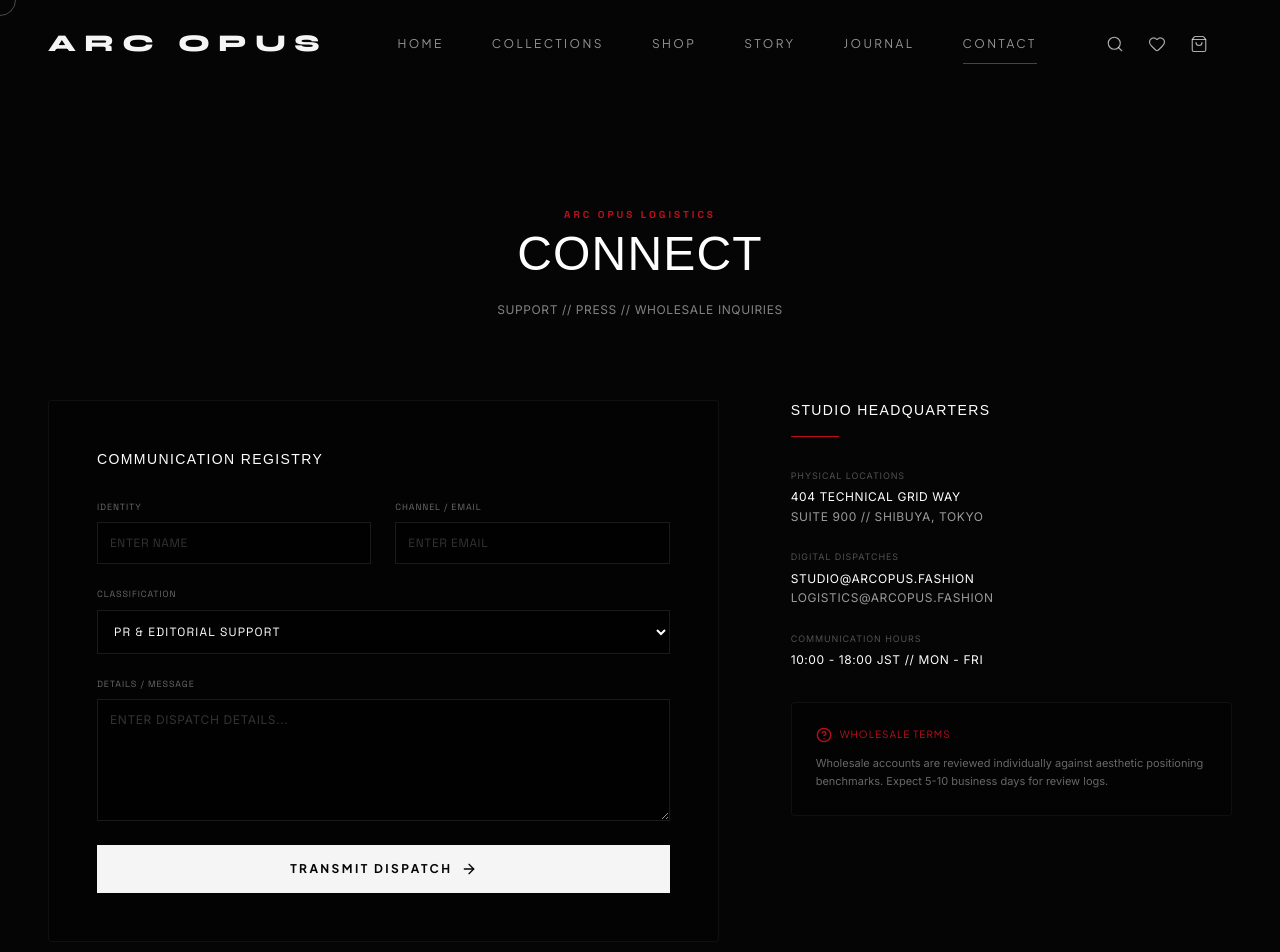
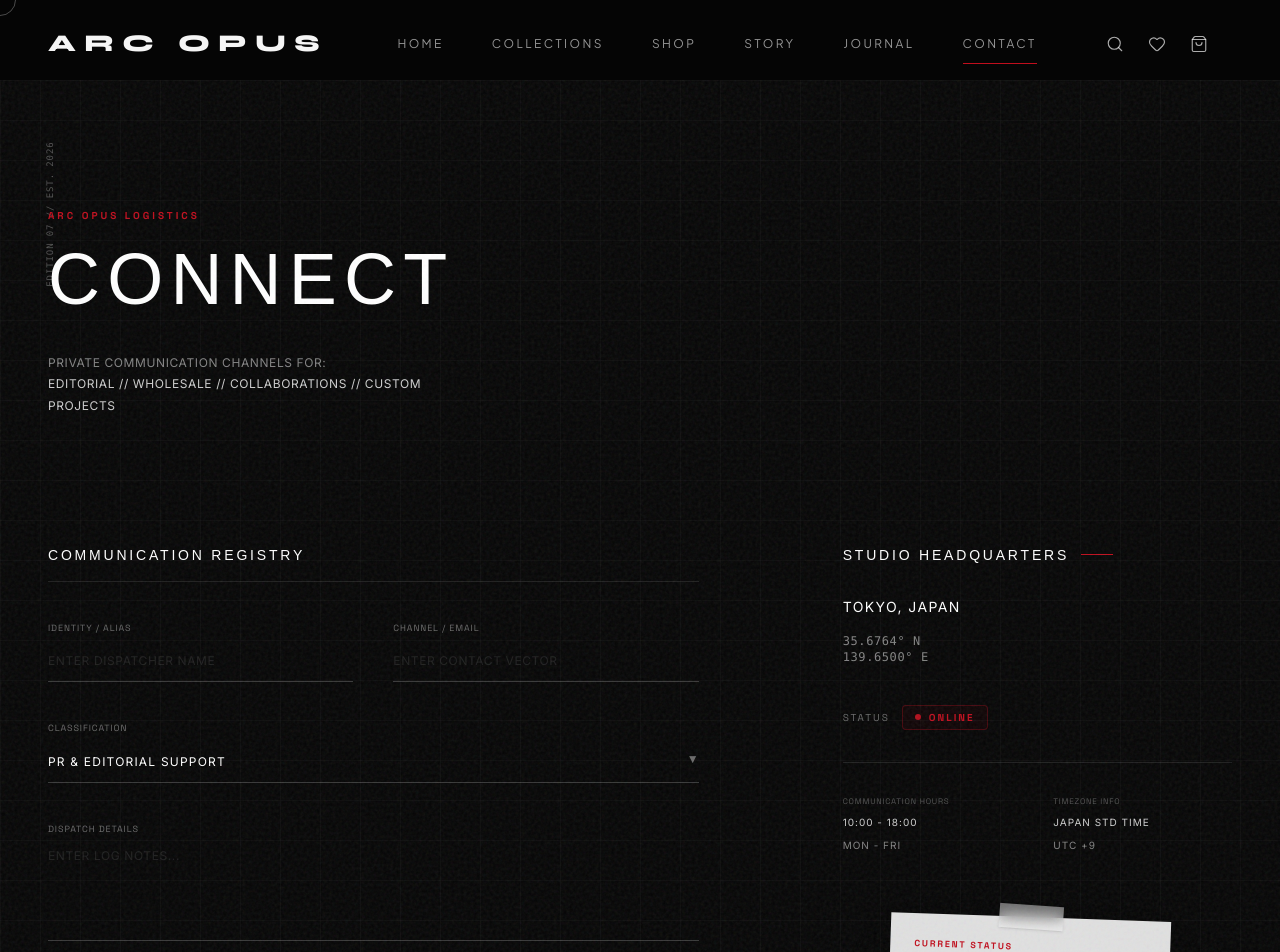
Before and after one commit to RoshiniRavi05/FashionIcon, a Next.js app: page /contact in a window 1280 px wide. Shown: the top 952 px of the page. Built offline with nearby package versions, Linux system fonts and the light colour scheme; a web font is replaced by a local one.

Commit message:
feat(contact): transform contact page into an asymmetrical premium editorial logistics studio

```diff
--- a/src/app/contact/page.tsx
+++ b/src/app/contact/page.tsx
@@ -1,7 +1,7 @@
 "use client";
 
 import React, { useState } from 'react';
-import { ArrowRight, HelpCircle } from 'lucide-react';
+import { ArrowRight } from 'lucide-react';
 import { motion } from 'framer-motion';
 
 export default function ContactPage() {
@@ -22,152 +22,276 @@ export default function ContactPage() {
   };
 
   return (
-    <div className="bg-[#050505] min-h-screen py-20 px-6 md:px-12 max-w-[1600px] mx-auto space-y-20">
+    <div className="bg-[#050505] min-h-screen relative overflow-hidden selection:bg-brand-red selection:text-white pb-32">
 
-      {/* Title */}
-      <div className="space-y-4 pt-10 text-center max-w-[800px] mx-auto">
-        <span className="font-caption text-[10px] tracking-[0.3em] text-brand-red uppercase font-black">
+      {/* Background Textures */}
+      <div className="film-grain" />
+      <div className="paper-texture" />
+
+      {/* Faint Architectural Blueprint Grid */}
+      <div className="absolute inset-0 pointer-events-none opacity-5 z-0"
+           style={{ backgroundImage: 'linear-gradient(rgba(255, 255, 255, 0.5) 1px, transparent 1px), linear-gradient(90deg, rgba(255, 255, 255, 0.5) 1px, transparent 1px)', backgroundSize: '40px 40px' }}
+      />
+
+      {/* Floating Annotations */}
+      <motion.div
+        initial={{ opacity: 0 }}
+        animate={{ opacity: 1 }}
+        transition={{ delay: 1, duration: 1.5 }}
+        className="hidden xl:block absolute top-[25vh] left-[4vw] font-mono text-[9px] text-white/30 tracking-widest uppercase -rotate-90 origin-left z-0"
+      >
+        EDITION 07 // EST. 2026
+      </motion.div>
+
+      <div className="max-w-[1600px] mx-auto px-6 md:px-12 pt-32 relative z-10">
+
+        {/* Editorial Hero */}
+        <div className="mb-24 md:mb-32">
+          <motion.div
+            initial={{ opacity: 0, y: 30 }}
+            animate={{ opacity: 1, y: 0 }}
+            transition={{ duration: 0.8, ease: "easeOut" }}
+            className="space-y-6"
+          >
+            <span className="font-caption text-[10px] tracking-[0.3em] text-brand-red uppercase font-black block">
               ARC OPUS LOGISTICS
             </span>
-        <h1 className="font-hero text-3xl sm:text-5xl tracking-wide uppercase text-white leading-tight">
+            <h1 className="font-hero text-4xl sm:text-6xl md:text-7xl tracking-widest uppercase text-white leading-[0.9]">
               CONNECT
             </h1>
-        <p className="font-sans text-xs text-white/50 leading-relaxed uppercase tracking-wider">
-          Support // Press // Wholesale Inquiries
+
+            <div className="pt-4 max-w-[420px]">
+              <p className="font-sans text-[11px] md:text-xs text-white/50 leading-[1.8] uppercase tracking-wider">
+                Private communication channels for:
+                <br />
+                <span className="text-white/80">Editorial // Wholesale // Collaborations // Custom Projects</span>
               </p>
             </div>
+          </motion.div>
+        </div>
 
-      <div className="grid grid-cols-1 lg:grid-cols-12 gap-12 items-start">
+        {/* Asymmetrical Layout */}
+        <div className="grid grid-cols-1 lg:grid-cols-12 gap-16 lg:gap-24 relative">
 
-        {/* Contact Form */}
-        <div className="lg:col-span-7 border border-white/5 bg-black/30 p-8 md:p-12 rounded-sm space-y-8">
-          <h2 className="font-hero text-sm tracking-widest uppercase text-white">COMMUNICATION REGISTRY</h2>
+          {/* Left: Communication Registry (Form) */}
+          <div className="lg:col-span-7">
+            <motion.div
+              initial={{ opacity: 0, x: -20 }}
+              animate={{ opacity: 1, x: 0 }}
+              transition={{ delay: 0.3, duration: 0.8 }}
+            >
+              <h2 className="font-hero text-xs sm:text-sm tracking-[0.2em] uppercase text-white mb-10 pb-4 border-b border-white/10">
+                COMMUNICATION REGISTRY
+              </h2>
 
               {sent ? (
                 <motion.div
-              className="py-12 text-center space-y-4"
+                  className="py-16 space-y-6"
                   initial={{ opacity: 0 }}
                   animate={{ opacity: 1 }}
                 >
-              <div className="w-12 h-12 rounded-full border border-brand-red/35 flex items-center justify-center bg-brand-red/5 text-brand-red text-xl mx-auto">
+                  <div className="w-10 h-10 border border-brand-red flex items-center justify-center text-brand-red text-lg mb-8">
                     ✓
                   </div>
-              <h3 className="font-heading text-sm tracking-widest uppercase">TRANSMISSION RECEIVED</h3>
-              <p className="font-sans text-xs text-white/50 max-w-[320px] mx-auto leading-relaxed">
-                Thank you for reaching out. A studio representative will establish connection within 24 standard business hours.
+                  <h3 className="font-heading text-lg tracking-widest uppercase text-white">TRANSMISSION LOGGED</h3>
+                  <p className="font-sans text-xs text-white/50 max-w-[400px] leading-relaxed">
+                    Your dispatch has been successfully recorded in the studio registry. A representative will review your inquiry and establish contact within standard operating hours.
                   </p>
                   <button
                     onClick={() => setSent(false)}
-                className="font-heading text-[9px] tracking-widest uppercase text-brand-red hover:underline"
+                    className="font-caption text-[10px] tracking-[0.2em] uppercase text-brand-red hover:text-white transition-colors duration-300 mt-4 block border-b border-brand-red pb-1"
                   >
-                Send New Message
+                    Submit Additional Dispatch
                   </button>
                 </motion.div>
               ) : (
-            <form onSubmit={handleSubmit} className="space-y-6">
+                <form onSubmit={handleSubmit} className="space-y-10">
+                  <div className="grid grid-cols-1 md:grid-cols-2 gap-10">
 
-              <div className="grid grid-cols-1 md:grid-cols-2 gap-6">
                     {/* Name */}
-                <div className="flex flex-col space-y-2">
-                  <label className="font-caption text-[9px] tracking-widest text-white/40 uppercase">Identity</label>
+                    <motion.div
+                      initial={{ opacity: 0, y: 10 }}
+                      animate={{ opacity: 1, y: 0 }}
+                      transition={{ delay: 0.4, duration: 0.6 }}
+                      className="group relative"
+                    >
+                      <label className="font-caption text-[9px] tracking-widest text-white/40 uppercase block mb-3">Identity / Alias</label>
                       <input
                         type="text"
                         required
                         value={form.name}
                         onChange={(e) => setForm({ ...form, name: e.target.value })}
-                    placeholder="ENTER NAME"
-                    className="bg-black/50 border border-white/10 p-3 text-xs tracking-wider text-white uppercase placeholder-white/20 focus:outline-none focus:border-brand-red font-caption"
+                        placeholder="ENTER DISPATCHER NAME"
+                        className="w-full bg-transparent border-0 border-b border-white/20 pb-3 text-xs tracking-wider text-white uppercase placeholder-white/10 focus:outline-none focus:border-brand-red focus:ring-0 font-sans transition-colors duration-300"
                       />
-                </div>
+                    </motion.div>
 
                     {/* Email */}
-                <div className="flex flex-col space-y-2">
-                  <label className="font-caption text-[9px] tracking-widest text-white/40 uppercase">Channel / Email</label>
+                    <motion.div
+                      initial={{ opacity: 0, y: 10 }}
+                      animate={{ opacity: 1, y: 0 }}
+                      transition={{ delay: 0.5, duration: 0.6 }}
+                      className="group relative"
+                    >
+                      <label className="font-caption text-[9px] tracking-widest text-white/40 uppercase block mb-3">Channel / Email</label>
                       <input
                         type="email"
                         required
                         value={form.email}
                         onChange={(e) => setForm({ ...form, email: e.target.value })}
-                    placeholder="ENTER EMAIL"
-                    className="bg-black/50 border border-white/10 p-3 text-xs tracking-wider text-white uppercase placeholder-white/20 focus:outline-none focus:border-brand-red font-caption"
+                        placeholder="ENTER CONTACT VECTOR"
+                        className="w-full bg-transparent border-0 border-b border-white/20 pb-3 text-xs tracking-wider text-white uppercase placeholder-white/10 focus:outline-none focus:border-brand-red focus:ring-0 font-sans transition-colors duration-300"
                       />
+                    </motion.div>
+                  </div>
+
+                  {/* Department */}
+                  <motion.div
+                    initial={{ opacity: 0, y: 10 }}
+                    animate={{ opacity: 1, y: 0 }}
+                    transition={{ delay: 0.6, duration: 0.6 }}
+                    className="group relative"
+                  >
+                    <label className="font-caption text-[9px] tracking-widest text-white/40 uppercase block mb-3">Classification</label>
+                    <div className="relative">
+                      <select
+                        value={form.department}
+                        onChange={(e) => setForm({ ...form, department: e.target.value })}
+                        className="w-full bg-transparent border-0 border-b border-white/20 pb-3 text-xs tracking-widest text-white uppercase focus:outline-none focus:border-brand-red focus:ring-0 font-sans cursor-pointer appearance-none transition-colors duration-300"
+                      >
+                        <option value="general" className="bg-[#0c0c0c]">PR & Editorial Support</option>
+                        <option value="orders" className="bg-[#0c0c0c]">Registry Order Logistics</option>
+                        <option value="wholesale" className="bg-[#0c0c0c]">Wholesale & Partnership</option>
+                        <option value="design" className="bg-[#0c0c0c]">Technical Projects</option>
+                      </select>
+                      <div className="absolute right-0 top-1/2 -translate-y-1/2 pointer-events-none pb-3 text-white/40 text-xs">▼</div>
+                    </div>
+                  </motion.div>
+
+                  {/* Message */}
+                  <motion.div
+                    initial={{ opacity: 0, y: 10 }}
+                    animate={{ opacity: 1, y: 0 }}
+                    transition={{ delay: 0.7, duration: 0.6 }}
+                    className="group relative"
+                  >
+                    <label className="font-caption text-[9px] tracking-widest text-white/40 uppercase block mb-3">Dispatch Details</label>
+                    <textarea
+                      rows={5}
+                      required
+                      value={form.message}
+                      onChange={(e) => setForm({ ...form, message: e.target.value })}
+                      placeholder="ENTER LOG NOTES..."
+                      className="w-full bg-transparent border-0 border-b border-white/20 pb-3 text-xs tracking-wider text-white placeholder-white/10 focus:outline-none focus:border-brand-red focus:ring-0 font-sans resize-none transition-colors duration-300"
+                    />
+                  </motion.div>
+
+                  <motion.div
+                    initial={{ opacity: 0 }}
+                    animate={{ opacity: 1 }}
+                    transition={{ delay: 0.8 }}
+                    className="pt-6"
+                  >
+                    <button
+                      type="submit"
+                      className="group flex items-center space-x-4 bg-transparent hover:bg-[#F5F5F5] text-[#F5F5F5] hover:text-[#050505] font-heading text-[10px] tracking-[0.2em] uppercase py-4 px-8 border border-white/20 hover:border-transparent transition-all duration-500 font-bold"
+                    >
+                      <span>TRANSMIT DISPATCH</span>
+                      <ArrowRight className="w-3.5 h-3.5 group-hover:translate-x-1 transition-transform duration-300" />
+                    </button>
+                  </motion.div>
+                </form>
+              )}
+            </motion.div>
+          </div>
+
+          {/* Right: Studio Headquarters Information Sheet */}
+          <div className="lg:col-span-5 relative">
+            <motion.div
+              initial={{ opacity: 0, y: 20 }}
+              animate={{ opacity: 1, y: 0 }}
+              transition={{ delay: 0.5, duration: 0.8 }}
+              className="lg:pl-12 space-y-16"
+            >
+
+              {/* Studio Info Block */}
+              <div className="space-y-8">
+                <div className="flex items-center space-x-3">
+                  <h2 className="font-hero text-xs sm:text-sm tracking-[0.2em] uppercase text-white">
+                    STUDIO HEADQUARTERS
+                  </h2>
+                  <div className="h-[1px] w-8 bg-brand-red" />
+                </div>
+
+                <div className="space-y-4">
+                  <p className="font-sans tracking-widest text-white uppercase text-xs md:text-sm">TOKYO, JAPAN</p>
+                  <p className="font-mono text-white/50 text-xs tracking-wider">
+                    35.6764° N<br />
+                    139.6500° E
+                  </p>
+                </div>
+
+                {/* Online Status */}
+                <div className="flex items-center space-x-3 font-caption text-[10px] tracking-[0.2em] uppercase pt-2">
+                  <span className="text-white/40">STATUS</span>
+                  <div className="flex items-center space-x-2 border border-brand-red/30 bg-brand-red/5 px-3 py-1 rounded-sm">
+                    <span className="w-1.5 h-1.5 rounded-full bg-brand-red animate-pulse" />
+                    <span className="text-brand-red font-bold">ONLINE</span>
                   </div>
                 </div>
 
-              {/* Department */}
-              <div className="flex flex-col space-y-2">
-                <label className="font-caption text-[9px] tracking-widest text-white/40 uppercase">Classification</label>
-                <select
-                  value={form.department}
-                  onChange={(e) => setForm({ ...form, department: e.target.value })}
-                  className="bg-black/50 border border-white/10 p-3 text-xs tracking-widest text-white uppercase focus:outline-none focus:border-brand-red font-caption cursor-pointer"
-                >
-                  <option value="general">PR & Editorial Support</option>
-                  <option value="orders">Registry Order Logistics</option>
-                  <option value="wholesale">Wholesale & Partnership</option>
-                  <option value="design">Technical Careers</option>
-                </select>
+                {/* Logistics Info */}
+                <div className="grid grid-cols-2 gap-8 pt-8 border-t border-white/10">
+                  <div className="space-y-2">
+                    <p className="font-caption text-[8px] text-white/30 tracking-widest uppercase">Communication Hours</p>
+                    <p className="font-sans text-[10px] text-white/80 tracking-widest uppercase">10:00 - 18:00</p>
+                    <p className="font-sans text-[10px] text-white/50 tracking-widest uppercase">MON - FRI</p>
                   </div>
-
-              {/* Message */}
-              <div className="flex flex-col space-y-2">
-                <label className="font-caption text-[9px] tracking-widest text-white/40 uppercase">Details / Message</label>
-                <textarea
-                  rows={6}
-                  required
-                  value={form.message}
-                  onChange={(e) => setForm({ ...form, message: e.target.value })}
-                  placeholder="ENTER DISPATCH DETAILS..."
-                  className="bg-black/50 border border-white/10 p-3 text-xs tracking-wider text-white placeholder-white/20 focus:outline-none focus:border-brand-red font-sans"
-                />
+                  <div className="space-y-2">
+                    <p className="font-caption text-[8px] text-white/30 tracking-widest uppercase">Timezone Info</p>
+                    <p className="font-sans text-[10px] text-white/80 tracking-widest uppercase">JAPAN STD TIME</p>
+                    <p className="font-sans text-[10px] text-white/50 tracking-widest uppercase">UTC +9</p>
                   </div>
-
-              <button
-                type="submit"
-                className="w-full bg-[#F5F5F5] hover:bg-brand-red text-[#050505] hover:text-white font-heading text-xs tracking-[0.2em] uppercase py-4 transition-all duration-500 font-bold flex items-center justify-center space-x-2"
-              >
-                <span>TRANSMIT DISPATCH</span>
-                <ArrowRight className="w-4 h-4" />
-              </button>
-            </form>
-          )}
-        </div>
-
-        {/* Studio Info Info Panel */}
-        <div className="lg:col-span-5 space-y-8 lg:pl-6">
-          <div className="space-y-4">
-            <h2 className="font-hero text-sm tracking-widest uppercase text-white">STUDIO HEADQUARTERS</h2>
-            <div className="h-[1px] w-12 bg-brand-red" />
-          </div>
-
-          <div className="space-y-6 font-sans text-xs text-white/60 leading-relaxed uppercase tracking-wider font-caption">
-            <div>
-              <p className="text-white/30 font-sans tracking-widest text-[9px]">PHYSICAL LOCATIONS</p>
-              <p className="text-white mt-1">404 TECHNICAL GRID WAY</p>
-              <p>SUITE 900 // SHIBUYA, TOKYO</p>
-            </div>
-            <div>
-              <p className="text-white/30 font-sans tracking-widest text-[9px]">DIGITAL DISPATCHES</p>
-              <p className="text-white mt-1 hover:text-brand-red cursor-pointer">STUDIO@ARCOPUS.FASHION</p>
-              <p className="hover:text-brand-red cursor-pointer">LOGISTICS@ARCOPUS.FASHION</p>
-            </div>
-            <div>
-              <p className="text-white/30 font-sans tracking-widest text-[9px]">COMMUNICATION HOURS</p>
-              <p className="text-white mt-1">10:00 - 18:00 JST // MON - FRI</p>
                 </div>
               </div>
 
-          <div className="border border-white/5 bg-black/30 p-6 rounded-sm space-y-3">
-            <div className="flex items-center space-x-2 text-brand-red">
-              <HelpCircle className="w-4 h-4" />
-              <span className="font-heading text-[10px] tracking-widest uppercase">Wholesale Terms</span>
-            </div>
-            <p className="font-sans text-[11px] text-white/40 leading-relaxed">
-              Wholesale accounts are reviewed individually against aesthetic positioning benchmarks. Expect 5-10 business days for review logs.
-            </p>
-          </div>
+              {/* Magazine Clipping Card */}
+              <motion.div
+                initial={{ opacity: 0, rotate: -2, x: 20 }}
+                animate={{ opacity: 1, rotate: 2, x: 0 }}
+                transition={{ delay: 0.9, duration: 1 }}
+                whileHover={{ rotate: 0, y: -5, scale: 1.02 }}
+                className="relative bg-[#e0e0e0] p-6 max-w-[280px] shadow-2xl cursor-pointer ml-auto lg:mr-8 xl:mr-16"
+              >
+                {/* Tape detail */}
+                <div className="absolute -top-3 left-1/2 -translate-x-1/2 w-16 h-6 bg-white/40 backdrop-blur-sm shadow-sm rotate-2" />
+
+                <h3 className="font-caption text-[9px] tracking-[0.2em] uppercase text-brand-red mb-4 font-bold border-b border-black/10 pb-2">
+                  CURRENT STATUS
+                </h3>
+                <p className="font-sans text-[10px] text-black/50 uppercase tracking-widest mb-3">Accepting:</p>
+                <ul className="font-hero text-sm leading-relaxed text-[#111] uppercase space-y-1">
+                  <li>• Wholesale Partnerships</li>
+                  <li>• Editorial Collaborations</li>
+                  <li>• Creative Projects</li>
+                </ul>
+              </motion.div>
+
+            </motion.div>
           </div>
 
+        </div>
+
+        {/* Floating Bottom Label */}
+        <motion.div
+          initial={{ opacity: 0 }}
+          animate={{ opacity: 1 }}
+          transition={{ delay: 1.2, duration: 1 }}
+          className="absolute bottom-8 right-6 md:right-12 font-mono text-[9px] text-white/20 tracking-widest uppercase text-right pointer-events-none"
+        >
+          ARC OPUS STUDIO<br />
+          COMMUNICATIONS OPEN
+        </motion.div>
       </div>
     </div>
   );
```
Lines whose indentation alone changed are shown as unchanged.
